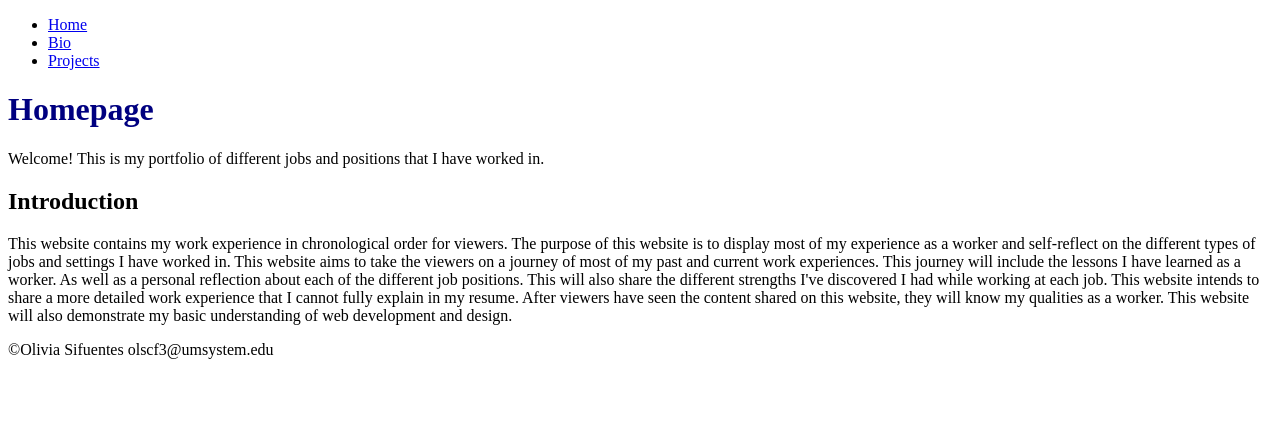
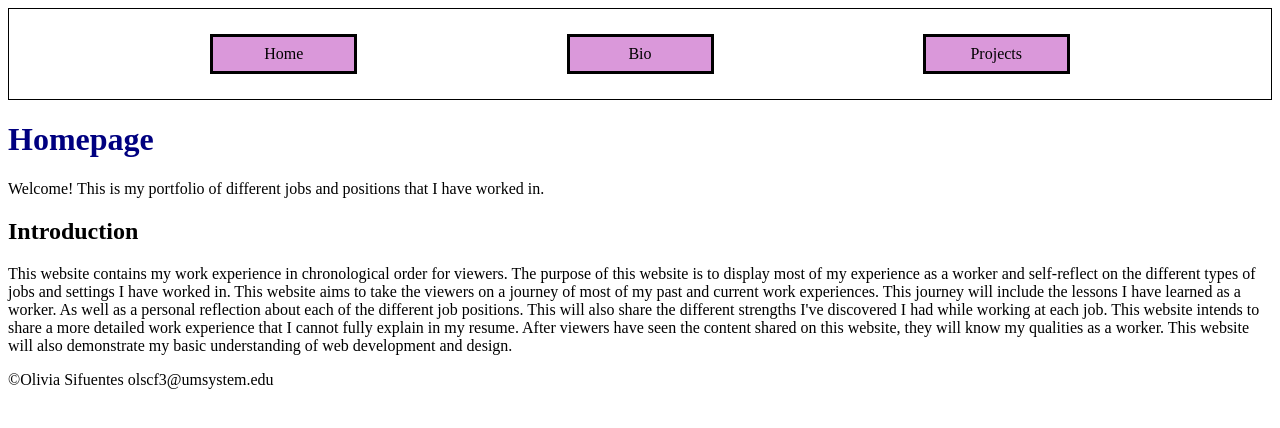
Before and after one commit to olscf3/olscf3.github.io, a plain HTML site: page webdevelopment/index.html in a window 1280 px wide. Drawn offline with Linux system fonts and the light colour scheme.

Commit message:
Add files via upload

```diff
--- a/webdevelopment/index.html
+++ b/webdevelopment/index.html
@@ -18,7 +18,7 @@ Tested: March 1, Passed on Chrome and Microsoft Edge
 <head>
 <title>Homepage</title>
 <meta charset="utf-8">
-<link rel="navigation"href="nav.css">
+<link rel="stylesheet"href="nav.css">
 <link rel="stylesheet"href="style.css">
 </head>
 <body>
--- a/webdevelopment/nav.css
+++ b/webdevelopment/nav.css
@@ -1,4 +1,4 @@
-#nav_menu ul
+/*#nav_menu ul
 {
     list-style-type: none;
     padding: 1em 0;
@@ -38,7 +38,7 @@
     content: " ";
     display: block;
     clear: both;
-}
+} */
 ul
 {
     list-style-type: none;
```
